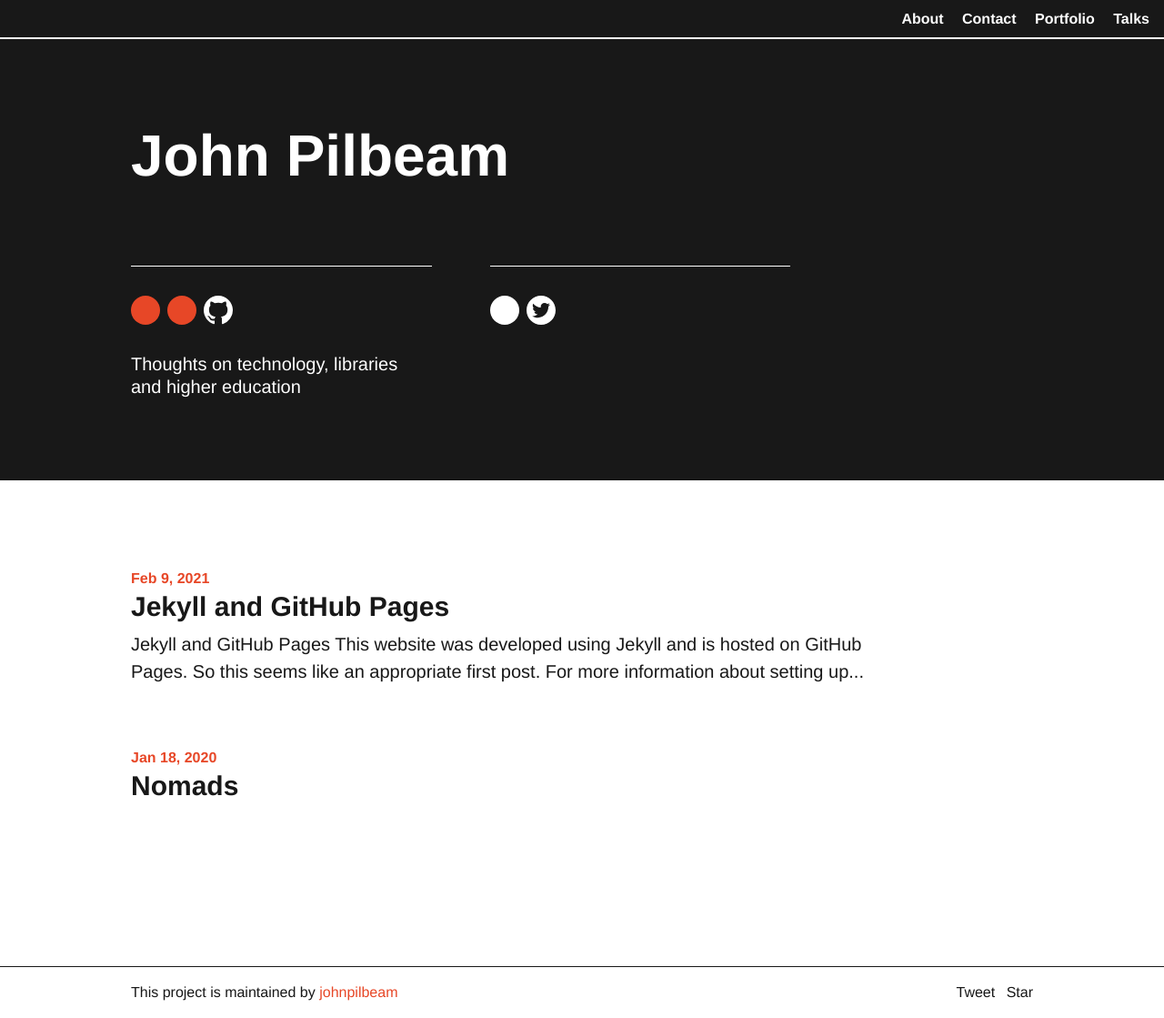
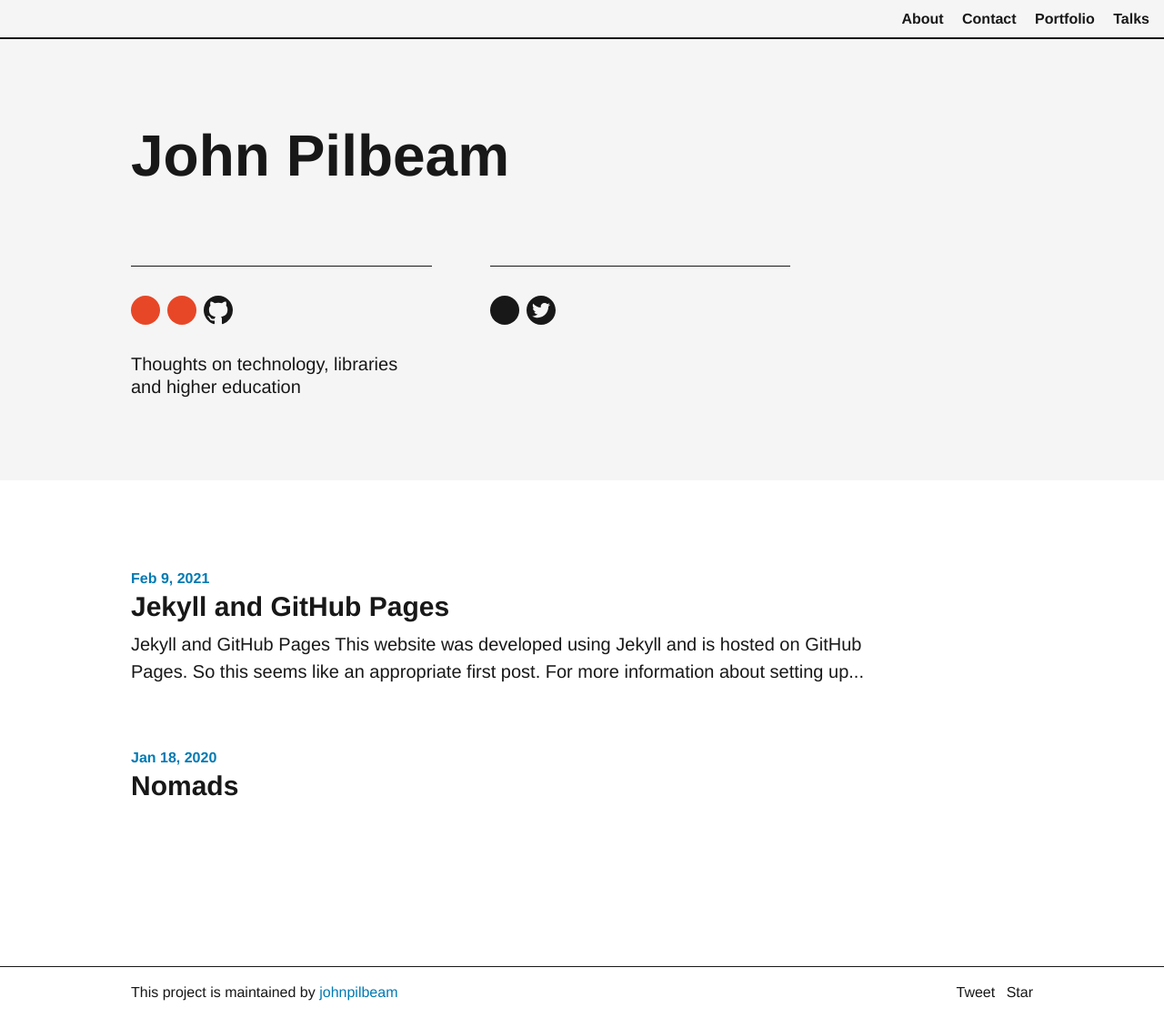
Before and after one commit to johnpilbeam/johnpilbeam.com, a Jekyll site: the page built from index.markdown, in a window 1280 px wide. Shown: the whole page at 91% size. Built offline with Jekyll 4.4.1, drawn with Linux system fonts in a browser that asks for light colours; comment, search, counter and statistics services are not loaded.

Commit message:
Updated theme

```diff
--- a/_config.yml
+++ b/_config.yml
@@ -51,10 +51,6 @@ github_repo: /johnpilbeam/johnpilbeam.com # the GitHub repo name for your projec
 social_link: twitter
 social_username: jpilbeam
 
-# Set theme color here
-# Choose from: black (default), blue, gray, magenta, orange, red, white, and yellow.
-theme_color: black
-
 # Build settings
 markdown: kramdown
 
--- a/_sass/_theme-white.scss
+++ b/_sass/_theme-white.scss
@@ -3,7 +3,8 @@
 // Color variables
 $black: #181818;
 $red: #E74727;
-$red-dark: #DC3918;
+// Changed the default red to blue, was: $red-dark: #DC3918;
+$red-dark: #007ab3;
 $gray-light: #f5f5f5;
 $white: #fff;
 
```
